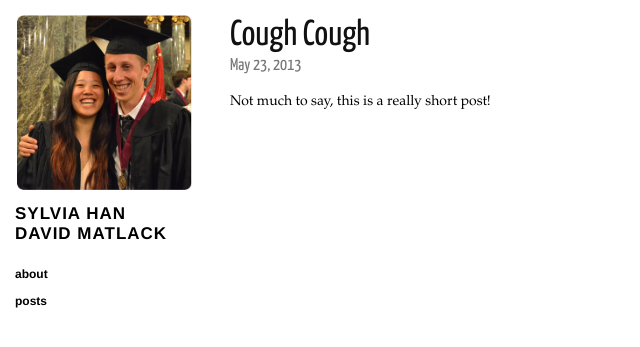
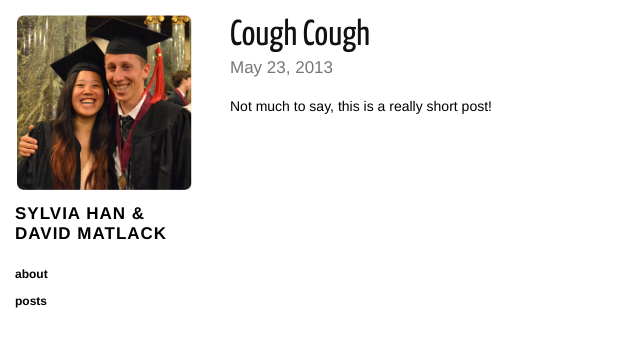
Before and after one commit to kasaharas/japan-blog, a Jekyll site: the page built from _posts/2013-05-23-cough-cough.md, in a window 1280 px wide. Shown: the top 347 px of the page, without its empty margins (0-640 px from the left). Built offline with Jekyll 4.4.1, drawn with Linux system fonts in a browser that asks for light colours; nearby versions of some CDN libraries.

Commit message:
Changed post font

```diff
--- a/_layouts/layout.html
+++ b/_layouts/layout.html
@@ -34,7 +34,7 @@
     </a>
 
     <section class="name">
-      <span id="name">{{ site.author.sylvia.name }}</span><br>
+      <span id="name">{{ site.author.sylvia.name }}   &</span><br>
       <span id="name">{{ site.author.david.name }}</span>
     </section>
 
--- a/css/base.css
+++ b/css/base.css
@@ -1,6 +1,6 @@
 @charset "UTF-8";
 body {
-  font-family: "Palatino Linotype", "Book Antiqua", Palatino, serif;
+  font-family: Helvetica, sans-serif;
   margin: 0;
   -webkit-font-smoothing: antialiased; }
 
@@ -137,7 +137,7 @@ a {
       font-style: normal; }
   .content .byline {
     margin-bottom: 17px;
-    font-family: "Yanone Kaffeesatz", Helvetica, sans-serif;
+    font-family: Helvetica, sans-serif;
     padding-left: 0px;
     font-size: 17px;
     color: #777; }
```
